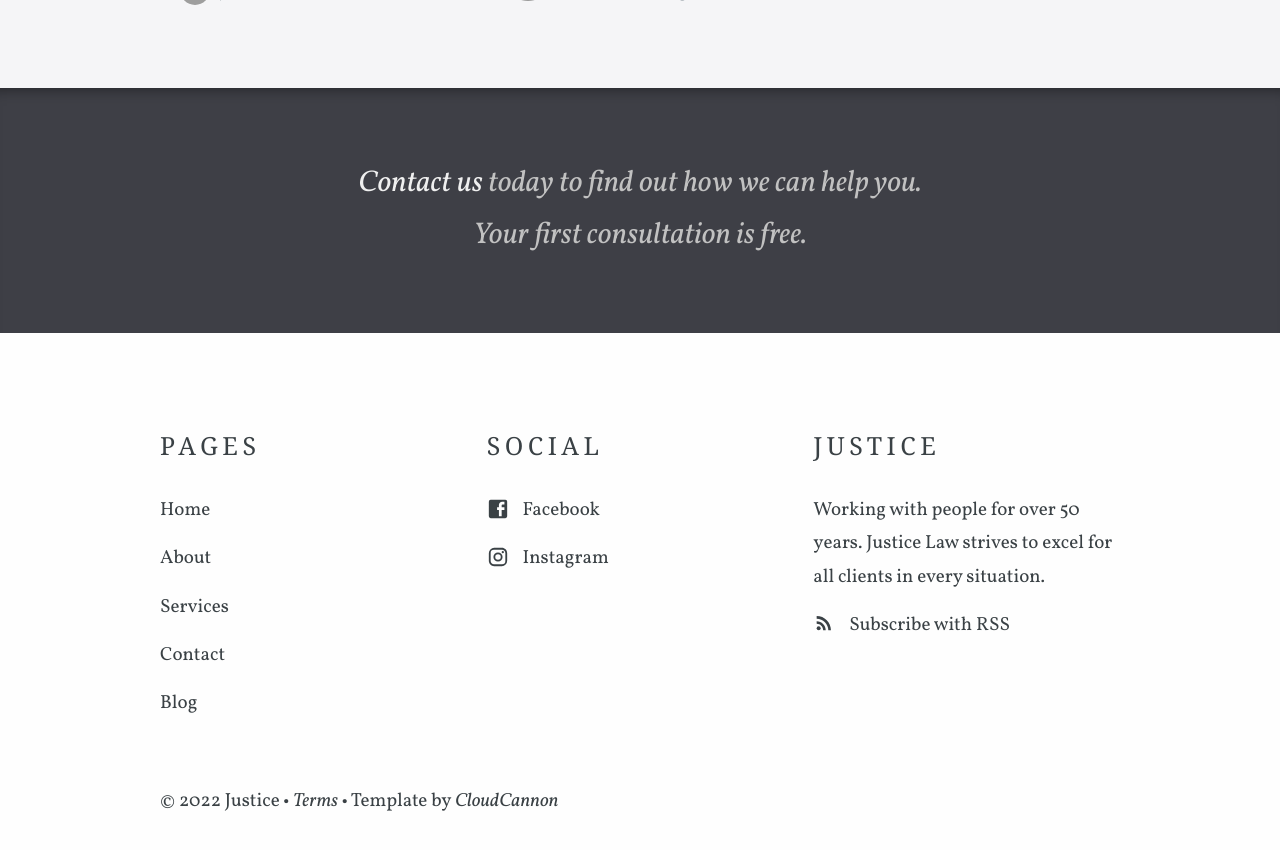
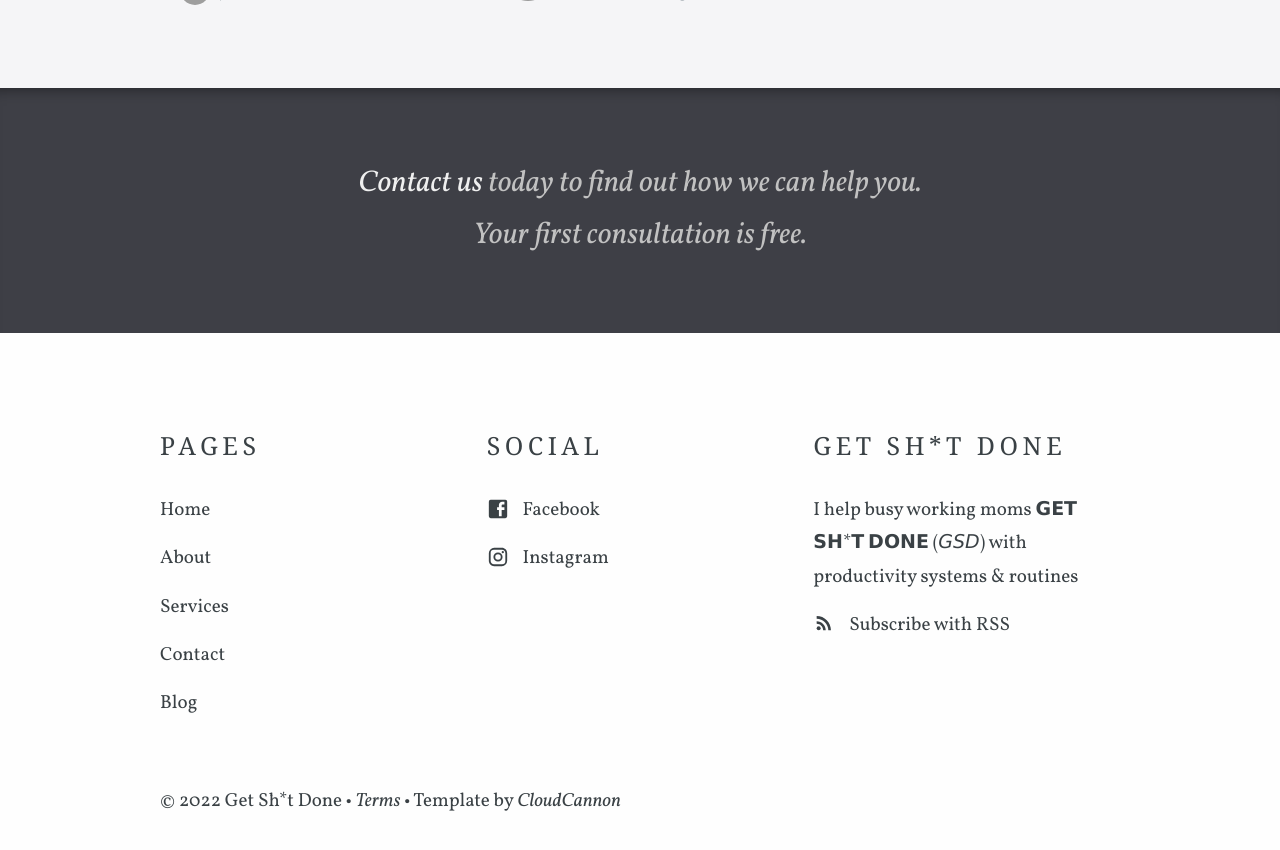
Before and after one commit to CloudCannon/justice-jekyll-template, a Jekyll site: the page built from index.html, in a window 1280 px wide and 900 px high, scrolled down 1258 px. Shown: the top 850 px of the window. Built offline with Jekyll 4.4.1, drawn with Linux system fonts in a browser that asks for light colours; some web fonts are replaced; grey boxes are pictures that could not be loaded.

Commit message:
Update company.yml

```diff
--- a/_data/company.yml
+++ b/_data/company.yml
@@ -1,5 +1,5 @@
-title: Justice
-description: Working with people for over 50 years. Justice Law strives to excel for all clients in every situation.
+title: Get Sh*t Done
+description: I help busy working moms 𝗚𝗘𝗧 𝗦𝗛*𝗧 𝗗𝗢𝗡𝗘 (𝘎𝘚𝘋) with productivity systems & routines⁣
 contact_email_address: contact@example.com
 phone: (03) 123 4567
 address: 123 Example Street, Gooseburb, 9876, Ducktown, New Zealand
```
